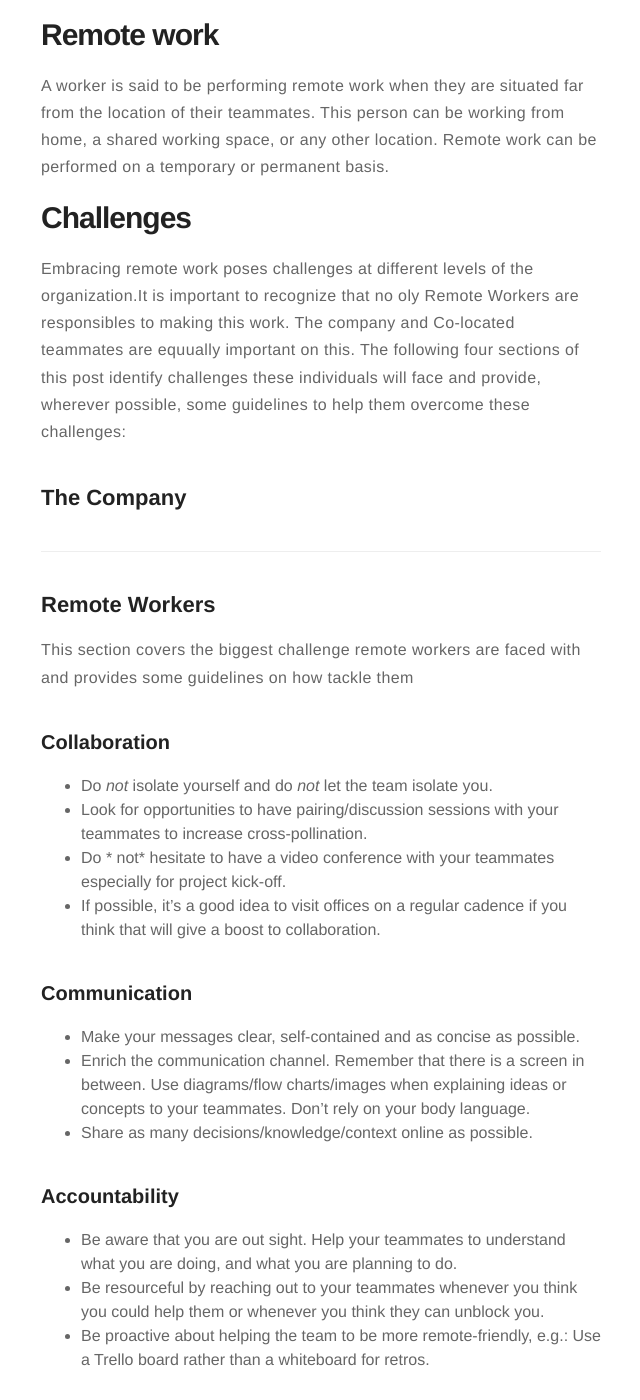
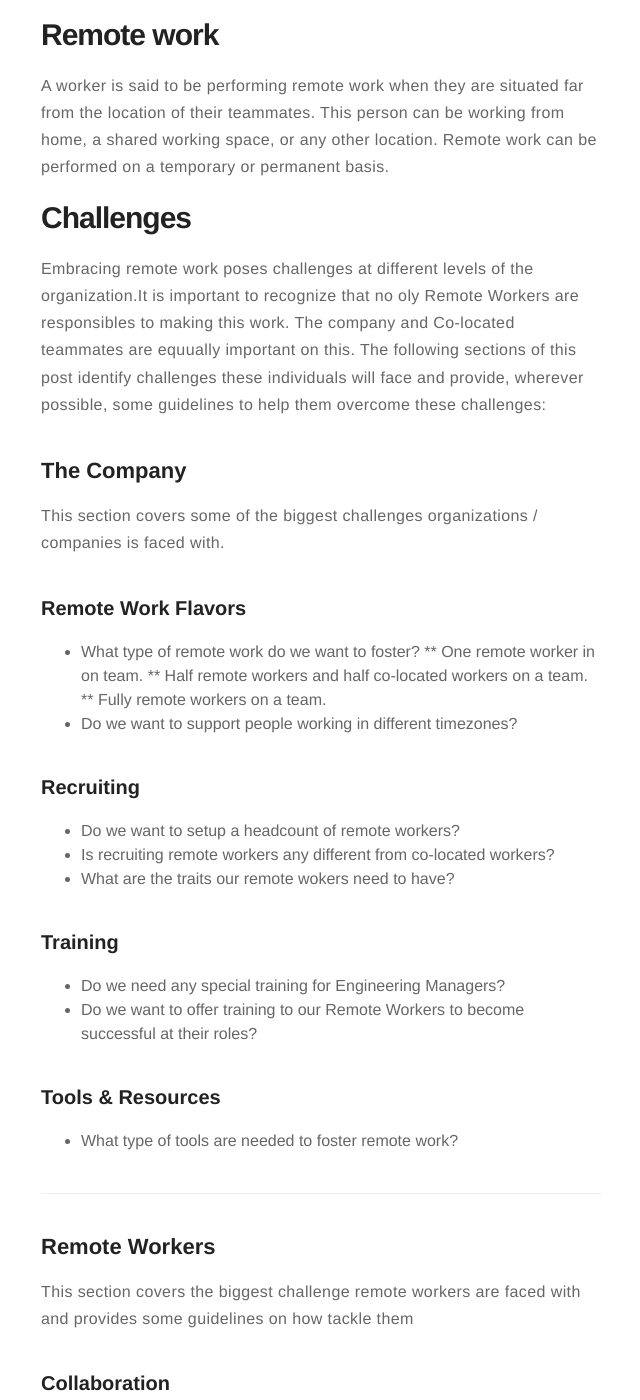
Before and after one commit to minostro/minostro.github.io, a Jekyll site: the page built from _posts/2020-01-04-remote-work.markdown, in a window 1280 px wide and 1400 px high, scrolled down 554 px. Shown: the whole window, without its empty margins (319-959 px from the left). Built offline with Jekyll 4.4.1, drawn with Linux system fonts in a browser that asks for light colours; comment, search, counter and statistics services are not loaded; some of the changed text lies outside the part shown.

Commit message:
Add company/organization section

```diff
--- a/_posts/2020-01-04-remote-work.markdown
+++ b/_posts/2020-01-04-remote-work.markdown
@@ -11,9 +11,29 @@ Organizations want to embrace remote work because they see the value of having t
 A worker is said to be performing remote work when they are situated far from the location of their teammates. This person can be working from home, a shared working space, or any other location. Remote work can be performed on a temporary or permanent basis.
 
 # Challenges
-Embracing remote work poses challenges at different levels of the organization.It is important to recognize that no oly Remote Workers are responsibles to making this work. The company and Co-located teammates are equually important on this. The following four sections of this post identify challenges these individuals will face and provide, wherever possible, some guidelines to help them overcome these challenges:
+Embracing remote work poses challenges at different levels of the organization.It is important to recognize that no oly Remote Workers are responsibles to making this work. The company and Co-located teammates are equually important on this. The following sections of this post identify challenges these individuals will face and provide, wherever possible, some guidelines to help them overcome these challenges:
 
 ## The Company
+This section covers some of the biggest challenges organizations / companies is faced with.
+
+### Remote Work Flavors
+* What type of remote work do we want to foster?
+** One remote worker in on team.
+** Half remote workers and half co-located workers on a team.
+** Fully remote workers on a team.
+* Do we want to support people working in different timezones?
+
+### Recruiting
+* Do we want to setup a headcount of remote workers?
+* Is recruiting remote workers any different from co-located workers?
+* What are the traits our remote wokers need to have?
+
+### Training
+* Do we need any special training for Engineering Managers?
+* Do we want to offer training to our Remote Workers to become successful at their roles?
+
+### Tools & Resources
+* What type of tools are needed to foster remote work?
 
 ___
 ## Remote Workers
```
Also changed, not shown: other parts of _posts/2020-01-04-remote-work.markdown (+0 -9 lines).
